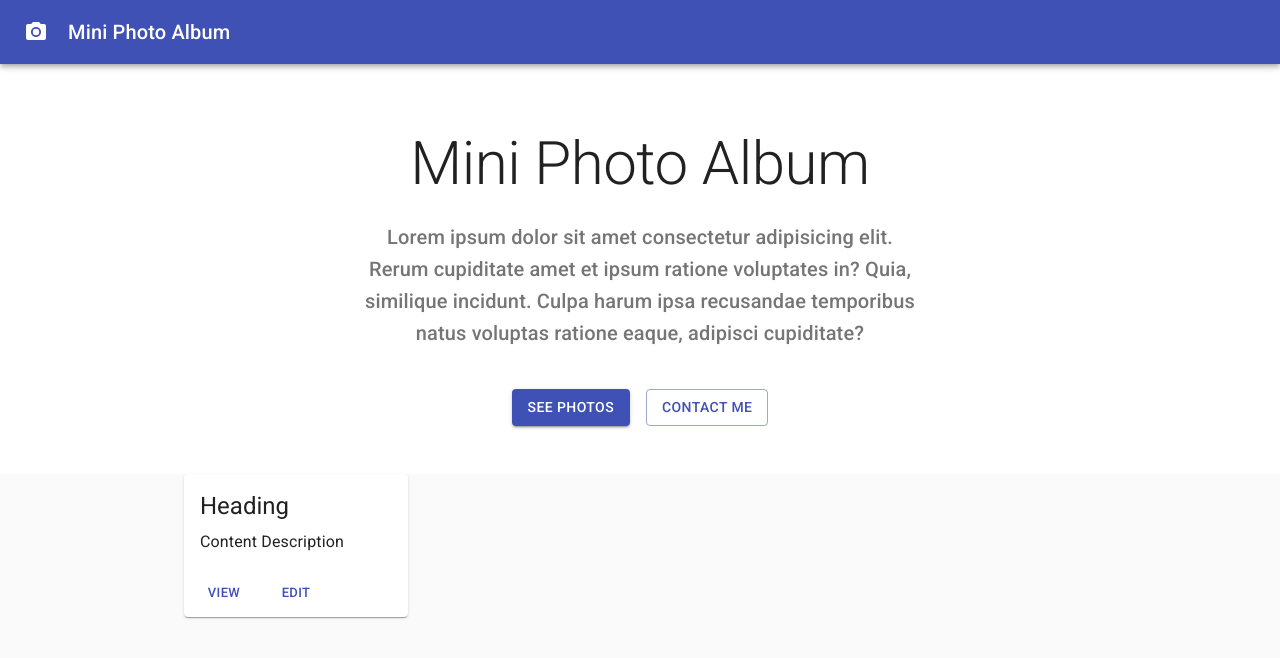
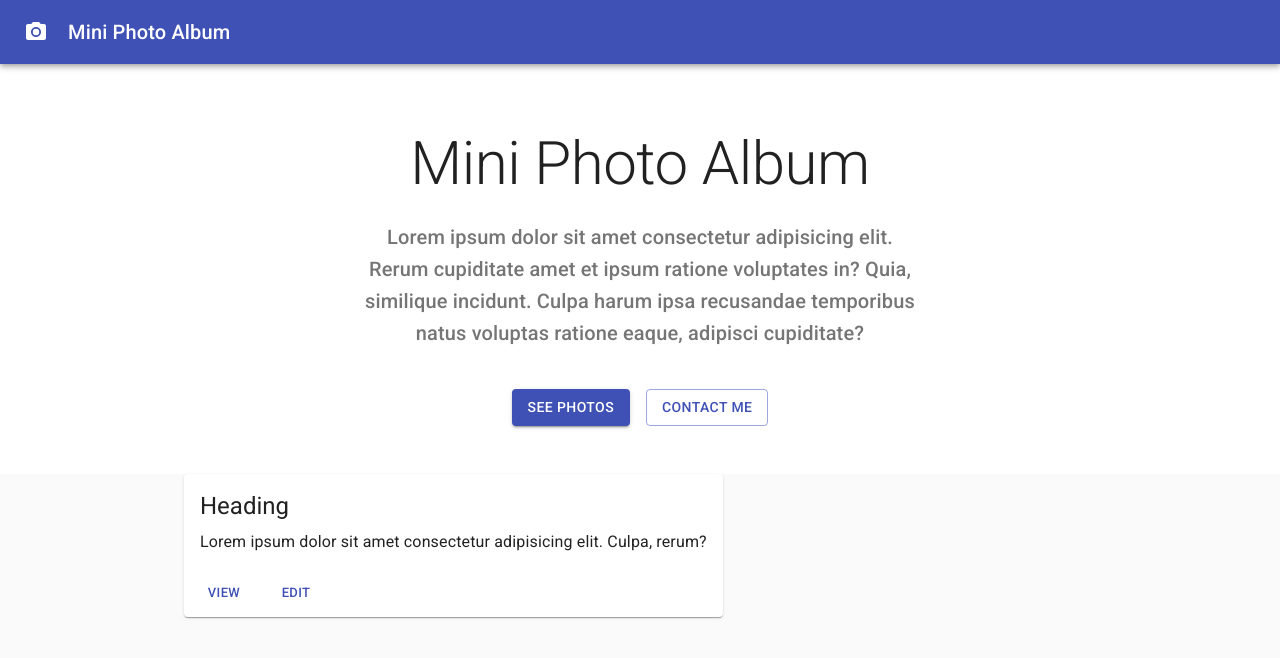
Before and after one commit to nuovodw/react_mini_photo_album, a React (Create React App) app: page / in a window 1280 px wide. Shown: the top 658 px of the page. Built offline with nearby package versions, Linux system fonts and the light colour scheme; grey boxes are pictures that could not be loaded.

Commit message:
edit  media cards

```diff
--- a/src/App.js
+++ b/src/App.js
@@ -70,7 +70,7 @@ const App = () => {
 						<Grid item>
 							<Card className={classes.card}>
 								<CardMedia
-									className={classes.CardMedia}
+									className={classes.cardMedia}
 									image="https://source.unsplash.com/random"
 									titles="image titles"
 								/>
@@ -78,7 +78,10 @@ const App = () => {
 									<Typography gutterBottom variant="h5">
 										Heading
 									</Typography>
-									<Typography>Content Description</Typography>
+									<Typography>
+										Lorem ipsum dolor sit amet consectetur adipisicing elit.
+										Culpa, rerum?
+									</Typography>
 								</CardContent>
 								<CardActions>
 									<Button size="small" color="primary">
```
